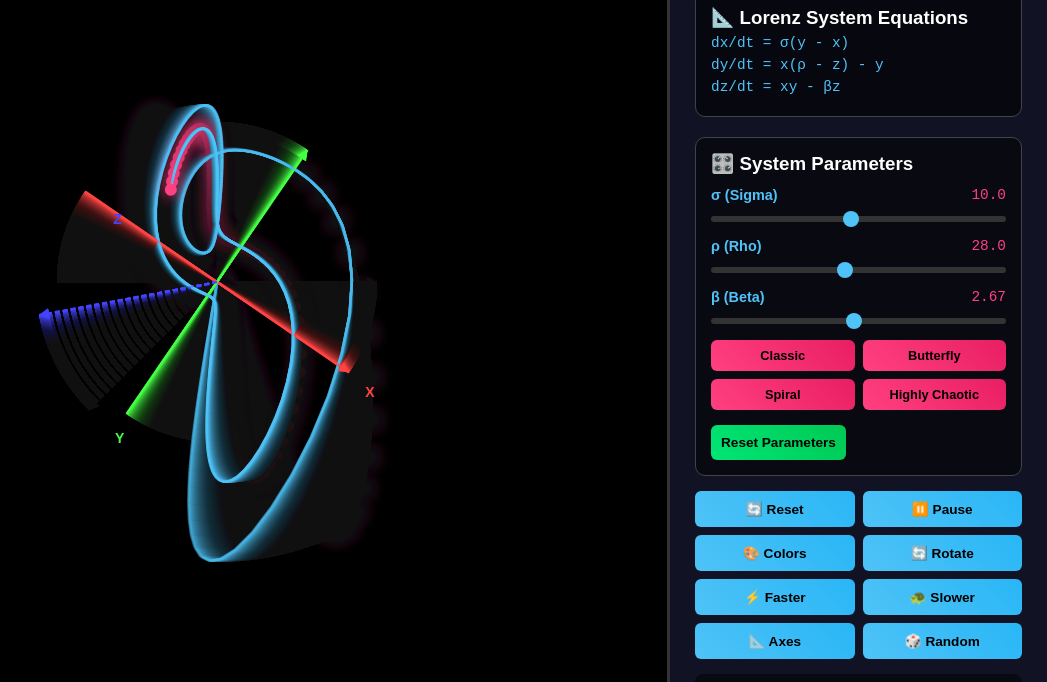
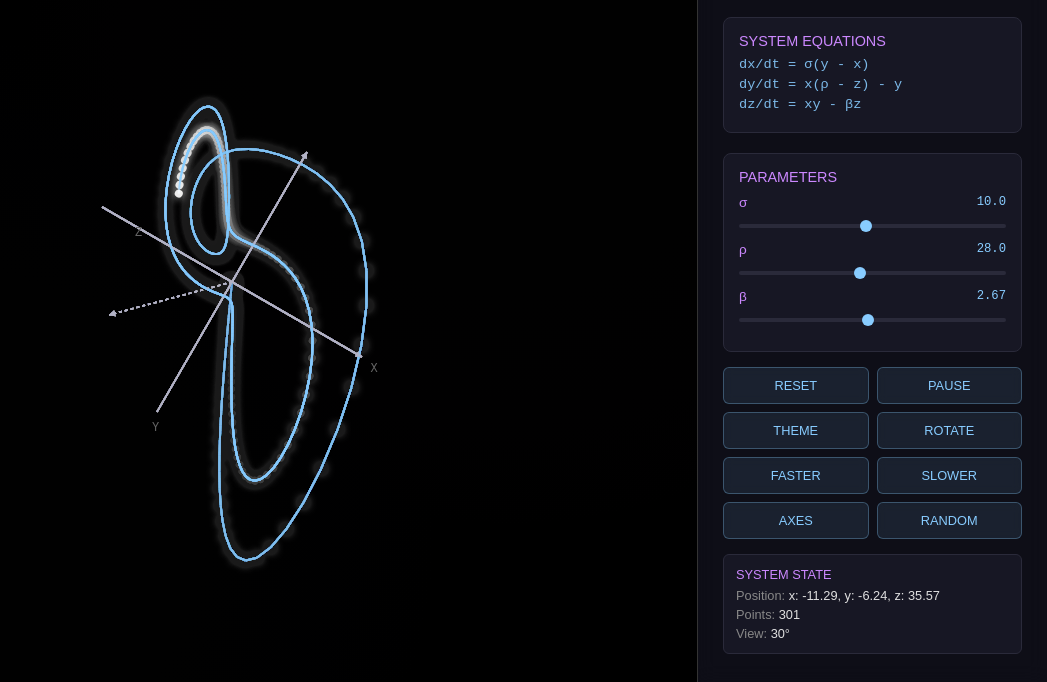
Before and after one commit to brianwoody12345/Lorenz-Attractor, a plain HTML site: page index.html in a window 1280 px wide. Shown: the part 118-800 px from the top of the page, without its empty margins (233-1280 px from the left). Drawn offline with Linux system fonts and the light colour scheme.

Commit message:
Update index.html

```diff
--- a/index.html
+++ b/index.html
@@ -3,7 +3,7 @@
 <head>
     <meta charset="UTF-8">
     <meta name="viewport" content="width=device-width, initial-scale=1.0">
-    <title>Lorenz Attractor - Interactive Parameters</title>
+    <title>Lorenz Attractor - Futuristic Elegance</title>
     <style>
         * {
             margin: 0;
@@ -12,8 +12,8 @@
         }
 
         body {
-            background: #000;
-            color: white;
+            background: #0a0a0a;
+            color: #e0e0e0;
             font-family: 'Arial', sans-serif;
             overflow: hidden;
             height: 100vh;
@@ -27,15 +27,19 @@
         .animation-panel {
             flex: 1;
             position: relative;
-            background: #000;
+            background:
+                radial-gradient(circle at 20% 80%, rgba(30, 30, 60, 0.1) 0%, transparent 50%),
+                radial-gradient(circle at 80% 20%, rgba(60, 30, 60, 0.1) 0%, transparent 50%),
+                #0a0a0a;
         }
 
         .info-panel {
-            width: 380px;
-            background: rgba(20, 20, 40, 0.95);
+            width: 350px;
+            background: rgba(15, 15, 25, 0.9);
             padding: 25px;
-            border-left: 3px solid #333;
+            border-left: 1px solid #333;
             overflow-y: auto;
+            backdrop-filter: blur(10px);
         }
 
         canvas {
@@ -47,87 +51,99 @@
         }
 
         h1 {
-            color: #4fc3f7;
-            font-size: 2em;
+            color: #88ccff;
+            font-size: 1.8em;
             margin-bottom: 8px;
-            text-shadow: 0 0 20px rgba(79, 195, 247, 0.5);
+            font-weight: 300;
+            letter-spacing: 1px;
         }
 
         .subtitle {
-            color: #ff4081;
-            font-size: 1em;
+            color: #cc88ff;
+            font-size: 0.9em;
             margin-bottom: 20px;
+            font-weight: 300;
+            opacity: 0.8;
         }
 
         .equations {
-            background: rgba(0, 0, 0, 0.6);
+            background: rgba(30, 30, 45, 0.6);
             padding: 15px;
-            border-radius: 10px;
+            border-radius: 8px;
             margin-bottom: 20px;
-            border: 1px solid #444;
+            border: 1px solid #2a2a3a;
         }
 
         .equation {
             font-family: 'Courier New', monospace;
-            font-size: 0.9em;
-            margin: 6px 0;
-            color: #4fc3f7;
+            font-size: 0.85em;
+            margin: 5px 0;
+            color: #88ccff;
+            opacity: 0.9;
         }
 
         .parameters-panel {
-            background: rgba(0, 0, 0, 0.5);
+            background: rgba(30, 30, 45, 0.6);
             padding: 15px;
-            border-radius: 10px;
+            border-radius: 8px;
             margin-bottom: 15px;
-            border: 1px solid #444;
+            border: 1px solid #2a2a3a;
         }
 
         .param-control {
-            margin: 12px 0;
+            margin: 10px 0;
         }
 
         .param-label {
             display: flex;
             justify-content: space-between;
-            margin-bottom: 5px;
-            font-size: 0.9em;
+            margin-bottom: 4px;
+            font-size: 0.85em;
         }
 
         .param-name {
-            color: #4fc3f7;
-            font-weight: bold;
+            color: #cc88ff;
+            font-weight: 300;
         }
 
         .param-value {
-            color: #ff4081;
+            color: #88ccff;
             font-family: 'Courier New', monospace;
+            font-size: 0.9em;
         }
 
         input[type="range"] {
             width: 100%;
-            height: 6px;
-            background: #333;
-            border-radius: 3px;
+            height: 4px;
+            background: #2a2a3a;
+            border-radius: 2px;
             outline: none;
             -webkit-appearance: none;
         }
 
         input[type="range"]::-webkit-slider-thumb {
             -webkit-appearance: none;
-            width: 16px;
-            height: 16px;
-            background: #4fc3f7;
+            width: 12px;
+            height: 12px;
+            background: #88ccff;
             border-radius: 50%;
             cursor: pointer;
+            transition: all 0.2s ease;
+        }
+
+        input[type="range"]::-webkit-slider-thumb:hover {
+            background: #aaddff;
+            transform: scale(1.1);
         }
 
         input[type="range"]::-moz-range-thumb {
-            width: 16px;
-            height: 16px;
-            background: #4fc3f7;
+            width: 12px;
+            height: 12px;
+            background: #88ccff;
             border-radius: 50%;
             cursor: pointer;
             border: none;
+            transition: all 0.2s ease;
         }
 
         .controls {
@@ -138,54 +154,62 @@
         }
 
         button {
-            background: linear-gradient(45deg, #4fc3f7, #29b6f6);
-            border: none;
+            background: rgba(136, 204, 255, 0.1);
+            border: 1px solid rgba(136, 204, 255, 0.3);
             padding: 10px;
             border-radius: 6px;
-            color: #000;
-            font-weight: bold;
+            color: #88ccff;
+            font-weight: 300;
             cursor: pointer;
             transition: all 0.3s ease;
-            font-size: 0.85em;
+            font-size: 0.8em;
+            backdrop-filter: blur(5px);
         }
 
         button:hover {
-            transform: translateY(-2px);
-            box-shadow: 0 5px 15px rgba(79, 195, 247, 0.4);
+            background: rgba(136, 204, 255, 0.2);
+            border-color: rgba(136, 204, 255, 0.5);
+            transform: translateY(-1px);
         }
 
         .status {
-            background: rgba(0, 0, 0, 0.5);
+            background: rgba(30, 30, 45, 0.6);
             padding: 12px;
-            border-radius: 8px;
+            border-radius: 6px;
             margin-top: 15px;
-            font-size: 0.85em;
+            font-size: 0.8em;
+            border: 1px solid #2a2a3a;
         }
 
         .axis-label {
             position: absolute;
-            color: #888;
-            font-size: 14px;
-            font-weight: bold;
+            color: #666;
+            font-size: 12px;
+            font-weight: 300;
             pointer-events: none;
             z-index: 10;
+            font-family: 'Courier New', monospace;
         }
 
         .preset-buttons {
             display: grid;
             grid-template-columns: 1fr 1fr;
-            gap: 8px;
-            margin: 10px 0;
+            gap: 6px;
+            margin: 8px 0;
         }
 
         .preset-btn {
-            background: linear-gradient(45deg, #ff4081, #e91e63);
-            font-size: 0.8em;
-            padding: 8px;
+            background: rgba(204, 136, 255, 0.1);
+            border: 1px solid rgba(204, 136, 255, 0.3);
+            color: #cc88ff;
+            font-size: 0.75em;
+            padding: 6px;
         }
 
         .reset-params {
-            background: linear-gradient(45deg, #00e676, #00c853);
+            background: rgba(136, 255, 204, 0.1);
+            border: 1px solid rgba(136, 255, 204, 0.3);
+            color: #88ffcc;
             margin-top: 5px;
         }
     </style>
@@ -200,22 +224,22 @@
         </div>
 
         <div class="info-panel">
-            <h1>🦋 Lorenz Attractor</h1>
-            <div class="subtitle">Interactive Chaos Theory</div>
+            <h1>LORENZ ATTRACTOR</h1>
+            <div class="subtitle">Deterministic Chaos</div>
 
             <div class="equations">
-                <h3>📐 Lorenz System Equations</h3>
+                <div style="margin-bottom: 8px; color: #cc88ff; font-size: 0.9em;">SYSTEM EQUATIONS</div>
                 <div class="equation">dx/dt = σ(y - x)</div>
                 <div class="equation">dy/dt = x(ρ - z) - y</div>
                 <div class="equation">dz/dt = xy - βz</div>
             </div>
 
             <div class="parameters-panel">
-                <h3>🎛️ System Parameters</h3>
+                <div style="margin-bottom: 8px; color: #cc88ff; font-size: 0.9em;">PARAMETERS</div>
 
                 <div class="param-control">
                     <div class="param-label">
-                        <span class="param-name">σ (Sigma)</span>
+                        <span class="param-name">σ</span>
                         <span class="param-value" id="sigmaValue">10.0</span>
                     </div>
                     <input type="range" id="sigmaSlider" min="1" max="20" step="0.1" value="10">
@@ -223,7 +247,7 @@
 
                 <div class="param-control">
                     <div class="param-label">
-                        <span class="param-name">ρ (Rho)</span>
+                        <span class="param-name">ρ</span>
                         <span class="param-value" id="rhoValue">28.0</span>
                     </div>
                     <input type="range" id="rhoSlider" min="10" max="50" step="0.1" value="28">
@@ -231,46 +255,29 @@
 
                 <div class="param-control">
                     <div class="param-label">
-                        <span class="param-name">β (Beta)</span>
+                        <span class="param-name">β</span>
                         <span class="param-value" id="betaValue">2.67</span>
                     </div>
                     <input type="range" id="betaSlider" min="0.5" max="5" step="0.01" value="2.67">
                 </div>
-
-                <div class="preset-buttons">
-                    <button class="preset-btn" onclick="setPreset('classic')">Classic</button>
-                    <button class="preset-btn" onclick="setPreset('butterfly')">Butterfly</button>
-                    <button class="preset-btn" onclick="setPreset('spiral')">Spiral</button>
-                    <button class="preset-btn" onclick="setPreset('chaotic')">Highly Chaotic</button>
-                </div>
-
-                <button class="reset-params" onclick="resetParameters()">Reset Parameters</button>
             </div>
 
             <div class="controls">
-                <button onclick="resetSystem()">🔄 Reset</button>
-                <button onclick="togglePause()">⏸️ Pause</button>
-                <button onclick="changeColors()">🎨 Colors</button>
-                <button onclick="toggleRotation()">🔄 Rotate</button>
-                <button onclick="increaseSpeed()">⚡ Faster</button>
-                <button onclick="decreaseSpeed()">🐢 Slower</button>
-                <button onclick="toggleAxes()">📐 Axes</button>
-                <button onclick="randomStart()">🎲 Random</button>
+                <button onclick="resetSystem()">RESET</button>
+                <button onclick="togglePause()" id="pauseBtn">PAUSE</button>
+                <button onclick="changeColors()">THEME</button>
+                <button onclick="toggleRotation()" id="rotateBtn">ROTATE</button>
+                <button onclick="increaseSpeed()">FASTER</button>
+                <button onclick="decreaseSpeed()">SLOWER</button>
+                <button onclick="toggleAxes()" id="axesBtn">AXES</button>
+                <button onclick="randomStart()">RANDOM</button>
             </div>
 
             <div class="status">
-                <strong>Current Values:</strong><br>
-                <div id="currentValues">x: 0.00, y: 0.00, z: 0.00</div>
-                <br>
-                <strong>Points Drawn:</strong><br>
-                <div id="pointsValue">0</div>
-                <br>
-                <strong>View Angle:</strong><br>
-                <div id="angleValue">0°</div>
-            </div>
-
-            <div style="margin-top: 15px; font-size: 0.75em; color: #888; text-align: center;">
-                Adjust parameters to explore different chaotic behaviors!
+                <div style="color: #cc88ff; margin-bottom: 6px;">SYSTEM STATE</div>
+                <div style="margin-bottom: 4px;"><span style="color: #888;">Position:</span> <span id="currentValues">x: 0.00, y: 0.00, z: 0.00</span></div>
+                <div style="margin-bottom: 4px;"><span style="color: #888;">Points:</span> <span id="pointsValue">0</span></div>
+                <div><span style="color: #888;">View:</span> <span id="angleValue">0°</span></div>
             </div>
         </div>
     </div>
@@ -288,7 +295,7 @@
             updateAxisLabels();
         }
 
-        // Lorenz system parameters - now editable
+        // Lorenz system parameters
         let sigma = 10;
         let rho = 28;
         let beta = 8/3;
@@ -304,17 +311,35 @@
         let points = [];
         const maxPoints = 2000;
         let isPaused = false;
-        let rotationAngle = 0;
-        let autoRotate = true;
+        let rotationAngle = Math.PI / 6; // Start at 30 degrees for better perspective
+        let autoRotate = false; // Start stationary
         let showTrail = true;
         let showAxes = true;
 
-        // Color system
+        // Sleek color schemes
         let colorScheme = 0;
         const colorSchemes = [
-            { background: '#000011', trail: '#4fc3f7', current: '#ff4081', x: '#ff4444', y: '#44ff44', z: '#4444ff' },
-            { background: '#0a0a2a', trail: '#00e676', current: '#ff9100', x: '#ff6b6b', y: '#51cf66', z: '#339af0' },
-            { background: '#1a001a', trail: '#e040fb', current: '#18ffff', x: '#ff4757', y: '#2ed573', z: '#3742fa' }
+            {
+                background: '#0a0a0a',
+                trail: 'rgba(136, 204, 255, 0.8)',
+                current: 'rgba(255, 255, 255, 0.9)',
+                axes: 'rgba(180, 180, 200, 0.6)',
+                accent: 'rgba(204, 136, 255, 0.8)'
+            },
+            {
+                background: '#0a0a0a',
+                trail: 'rgba(136, 255, 204, 0.8)',
+                current: 'rgba(255, 255, 255, 0.9)',
+                axes: 'rgba(180, 200, 180, 0.6)',
+                accent: 'rgba(255, 204, 136, 0.8)'
+            },
+            {
+                background: '#0a0a0a',
+                trail: 'rgba(255, 136, 204, 0.8)',
+                current: 'rgba(255, 255, 255, 0.9)',
+                axes: 'rgba(200, 180, 180, 0.6)',
+                accent: 'rgba(136, 204, 255, 0.8)'
+            }
         ];
 
         // Initialize
@@ -346,51 +371,14 @@
             });
         }
 
-        // Parameter presets
-        function setPreset(type) {
-            const sigmaSlider = document.getElementById('sigmaSlider');
-            const rhoSlider = document.getElementById('rhoSlider');
-            const betaSlider = document.getElementById('betaSlider');
-
-            switch(type) {
-                case 'classic':
-                    sigmaSlider.value = 10;
-                    rhoSlider.value = 28;
-                    betaSlider.value = 2.67;
-                    break;
-                case 'butterfly':
-                    sigmaSlider.value = 10;
-                    rhoSlider.value = 28;
-                    betaSlider.value = 2.67;
-                    break;
-                case 'spiral':
-                    sigmaSlider.value = 10;
-                    rhoSlider.value = 14;
-                    betaSlider.value = 2.67;
-                    break;
-                case 'chaotic':
-                    sigmaSlider.value = 16;
-                    rhoSlider.value = 45;
-                    betaSlider.value = 4;
-                    break;
-            }
-
-            // Trigger the input events to update values
-            sigmaSlider.dispatchEvent(new Event('input'));
-            rhoSlider.dispatchEvent(new Event('input'));
-            betaSlider.dispatchEvent(new Event('input'));
-        }
-
-        function resetParameters() {
-            setPreset('classic');
-        }
-
         // Update axis labels position based on rotation
         function updateAxisLabels() {
             const centerX = canvas.width / 2;
             const centerY = canvas.height / 2;
-            const labelDistance = 180;
+            const labelDistance = 160;
 
+            // Standard mathematical coordinate system:
+            // X: left/right, Y: up/down, Z: forward/backward
             const xLabelX = centerX + Math.cos(rotationAngle) * labelDistance;
             const xLabelY = centerY + Math.sin(rotationAngle) * labelDistance;
 
@@ -402,15 +390,12 @@
 
             document.getElementById('xAxisLabel').style.left = xLabelX + 'px';
             document.getElementById('xAxisLabel').style.top = xLabelY + 'px';
-            document.getElementById('xAxisLabel').style.color = colorSchemes[colorScheme].x;
 
             document.getElementById('yAxisLabel').style.left = yLabelX + 'px';
             document.getElementById('yAxisLabel').style.top = yLabelY + 'px';
-            document.getElementById('yAxisLabel').style.color = colorSchemes[colorScheme].y;
 
             document.getElementById('zAxisLabel').style.left = zLabelX + 'px';
             document.getElementById('zAxisLabel').style.top = zLabelY + 'px';
-            document.getElementById('zAxisLabel').style.color = colorSchemes[colorScheme].z;
 
             document.getElementById('angleValue').textContent = Math.round(rotationAngle * 180/Math.PI) + '°';
         }
@@ -453,53 +438,55 @@
             document.getElementById('pointsValue').textContent = points.length;
         }
 
-        // Draw proper 3D coordinate system
+        // Draw elegant 3D coordinate system
         function drawCoordinateSystem(centerX, centerY) {
             if (!showAxes) return;
 
             const colors = colorSchemes[colorScheme];
-            const axisLength = 160;
+            const axisLength = 150;
 
             ctx.save();
             ctx.translate(centerX, centerY);
             ctx.rotate(rotationAngle);
 
-            ctx.lineWidth = 2;
+            ctx.lineWidth = 1.5;
             ctx.setLineDash([]);
 
-            // X Axis (Red)
-            ctx.strokeStyle = colors.x;
+            // All axes in silver/gray
+            ctx.strokeStyle = colors.axes;
+            ctx.fillStyle = colors.axes;
+
+            // X Axis (horizontal)
             ctx.beginPath();
             ctx.moveTo(-axisLength, 0);
             ctx.lineTo(axisLength, 0);
             ctx.stroke();
 
-            // Y Axis (Green)
-            ctx.strokeStyle = colors.y;
+            // Y Axis (vertical)
             ctx.beginPath();
             ctx.moveTo(0, -axisLength);
             ctx.lineTo(0, axisLength);
             ctx.stroke();
 
-            // Z Axis (Blue)
-            ctx.strokeStyle = colors.z;
-            ctx.setLineDash([5, 3]);
+            // Z Axis (depth - diagonal)
+            ctx.setLineDash([3, 3]);
             ctx.beginPath();
             ctx.moveTo(0, 0);
-            ctx.lineTo(-axisLength * 0.8, axisLength * 0.8);
+            ctx.lineTo(-axisLength * 0.6, axisLength * 0.6);
             ctx.stroke();
             ctx.setLineDash([]);
 
-            // Axis arrows
-            drawArrow(axisLength, 0, colors.x, 10);
-            drawArrow(0, -axisLength, colors.y, 10);
-            drawArrow(-axisLength * 0.8, axisLength * 0.8, colors.z, 10);
+            // Subtle axis arrows
+            drawArrow(axisLength, 0, 6);
+            drawArrow(0, -axisLength, 6);
+            drawArrow(-axisLength * 0.6, axisLength * 0.6, 6);
 
             ctx.restore();
         }
 
-        function drawArrow(x, y, color, size) {
-            ctx.fillStyle = color;
+        function drawArrow(x, y, size) {
+            const colors = colorSchemes[colorScheme];
+            ctx.fillStyle = colors.axes;
             ctx.save();
             ctx.translate(x, y);
 
@@ -522,7 +509,8 @@
             const centerX = canvas.width / 2;
             const centerY = canvas.height / 2;
 
-            ctx.fillStyle = colors.background + '08';
+            // Clear with very subtle fade
+            ctx.fillStyle = colors.background + '05';
             ctx.fillRect(0, 0, canvas.width, canvas.height);
 
             drawCoordinateSystem(centerX, centerY);
@@ -531,15 +519,16 @@
             ctx.translate(centerX, centerY);
             ctx.rotate(rotationAngle);
 
+            // Draw trail with elegant gradient
             if (showTrail && points.length > 1) {
-                ctx.lineWidth = 2.5;
+                ctx.lineWidth = 2;
 
                 for (let i = 0; i < points.length - 1; i++) {
                     const p1 = points[i];
                     const p2 = points[i + 1];
-                    const alpha = 0.2 + (i / points.length) * 0.8;
+                    const alpha = 0.1 + (i / points.length) * 0.7; // More subtle
 
-                    ctx.strokeStyle = `rgba(79, 195, 247, ${alpha})`;
+                    ctx.strokeStyle = colors.trail.replace('0.8', alpha.toFixed(2));
 
                     ctx.beginPath();
                     ctx.moveTo(p1.x, p1.y);
@@ -548,14 +537,15 @@
                 }
             }
 
+            // Draw current position with subtle glow
             if (points.length > 0) {
                 const current = points[points.length - 1];
 
                 ctx.shadowColor = colors.current;
-                ctx.shadowBlur = 15;
+                ctx.shadowBlur = 8;
                 ctx.fillStyle = colors.current;
                 ctx.beginPath();
-                ctx.arc(current.x, current.y, 6, 0, Math.PI * 2);
+                ctx.arc(current.x, current.y, 4, 0, Math.PI * 2);
                 ctx.fill();
 
                 ctx.shadowBlur = 0;
@@ -577,13 +567,14 @@
             y = 0;
             z = 0;
             points = [];
-            rotationAngle = 0;
+            rotationAngle = Math.PI / 6; // Reset to initial view
             dt = 0.01;
             updateAxisLabels();
         }
 
         function togglePause() {
             isPaused = !isPaused;
+            document.getElementById('pauseBtn').textContent = isPaused ? 'RESUME' : 'PAUSE';
         }
 
         function changeColors() {
@@ -593,6 +584,7 @@
 
         function toggleRotation() {
             autoRotate = !autoRotate;
+            document.getElementById('rotateBtn').textContent = autoRotate ? 'STOP' : 'ROTATE';
         }
 
         function increaseSpeed() {
@@ -605,6 +597,7 @@
 
         function toggleAxes() {
             showAxes = !showAxes;
+            document.getElementById('axesBtn').textContent = showAxes ? 'AXES' : 'SHOW AXES';
         }
 
         function randomStart() {
```
